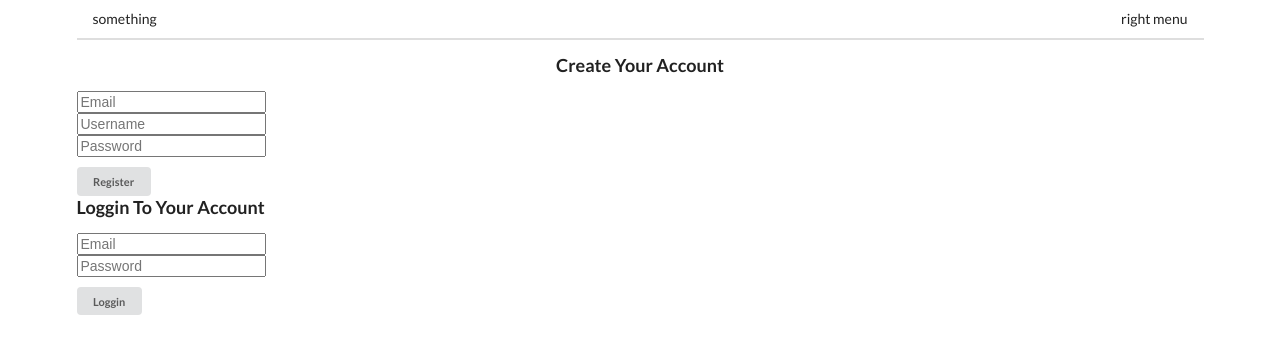
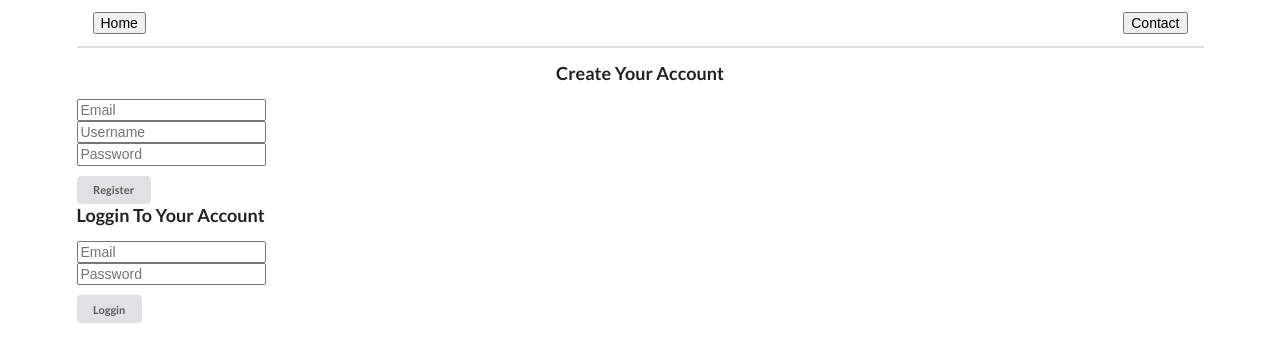
Before and after one commit to taerichard/rlogin, a React (Create React App) app in the folder client/: page / in a window 1280 px wide. Shown: the top 362 px of the page. Built offline with nearby package versions, Linux system fonts and the light colour scheme.

Commit message:
handling home click on main page to home

```diff
--- a/client/src/components/Header.js
+++ b/client/src/components/Header.js
@@ -5,11 +5,11 @@ const Header = () => {
   return (
     <div className="ui secondary pointing menu">
       <Link to="/" className="item">
-        something
+        <button>Home</button>
       </Link>
       <div className="right menu">
         <Link to="/" className="item">
-          right menu
+          <button>Contact</button>
         </Link>
       </div>
     </div>
```
